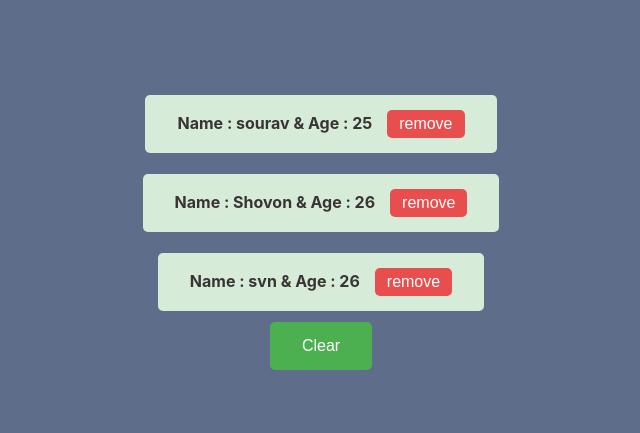
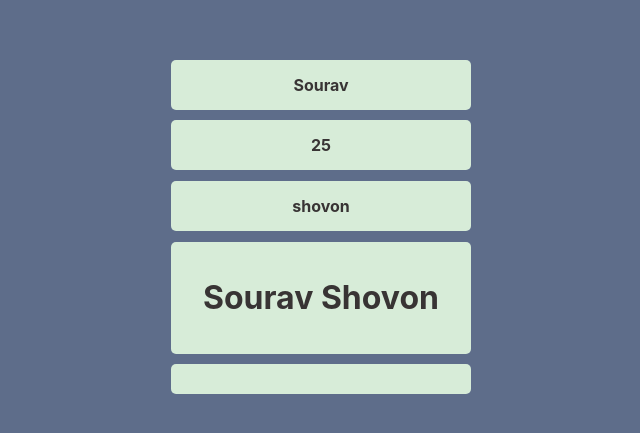
Before and after one commit to svn5969/React-Hooks, a React (Create React App) app: page / in a window 1280 px wide. Shown: the part 173-606 px from the top of the page, without its empty margins (319-959 px from the left). Built offline with nearby package versions, Linux system fonts and the light colour scheme.

Commit message:
add ShortCircuitEvaluation

```diff
--- a/src/App.js
+++ b/src/App.js
@@ -3,13 +3,15 @@ import './App.css';
 import UseStateObject from './components/UseStateObject';
 import UseStateArray from './components/UseStateArray';
 import BasicTodoList from './components/BasicTodoList';
+import ShortCircuitEvaluation from './components/ShortCircuitEvaluation';
 
 function App() {
   return (
     <div className="App">
     {/* <UseStateArray></UseStateArray> */}
      {/* <UseStateObject></UseStateObject> */}
-     <BasicTodoList></BasicTodoList>
+     {/* <BasicTodoList></BasicTodoList> */}
+     <ShortCircuitEvaluation></ShortCircuitEvaluation>
     </div>
   );
 }
--- /dev/null
+++ b/src/components/ShortCircuitEvaluation.js
@@ -0,0 +1,24 @@
+import React, { useState } from 'react';
+
+const ShortCircuitEvaluation = () => {
+    const [demo,setDemo] = useState("Sourav")
+    const [age,setAge] = useState()
+    return (
+        <div>
+        {/* && operator e data true hole Right side er value pabo  */}
+        {/* || operator e data true hole left side r value pabo */}
+            <h1 className="h1Style">{demo || "shovon"}</h1>
+
+            <h1 className="h1Style">{age || "25"}</h1>
+            <h1 className="h1Style">{demo && "shovon"}</h1>
+            <h1 className="h1Style">{demo &&
+                <>
+             <h1> Sourav Shovon</h1>
+            </>
+            }</h1>
+            <h1 className="h1Style">{age && "26"}</h1>
+        </div>
+    );
+};
+
+export default ShortCircuitEvaluation;
```
